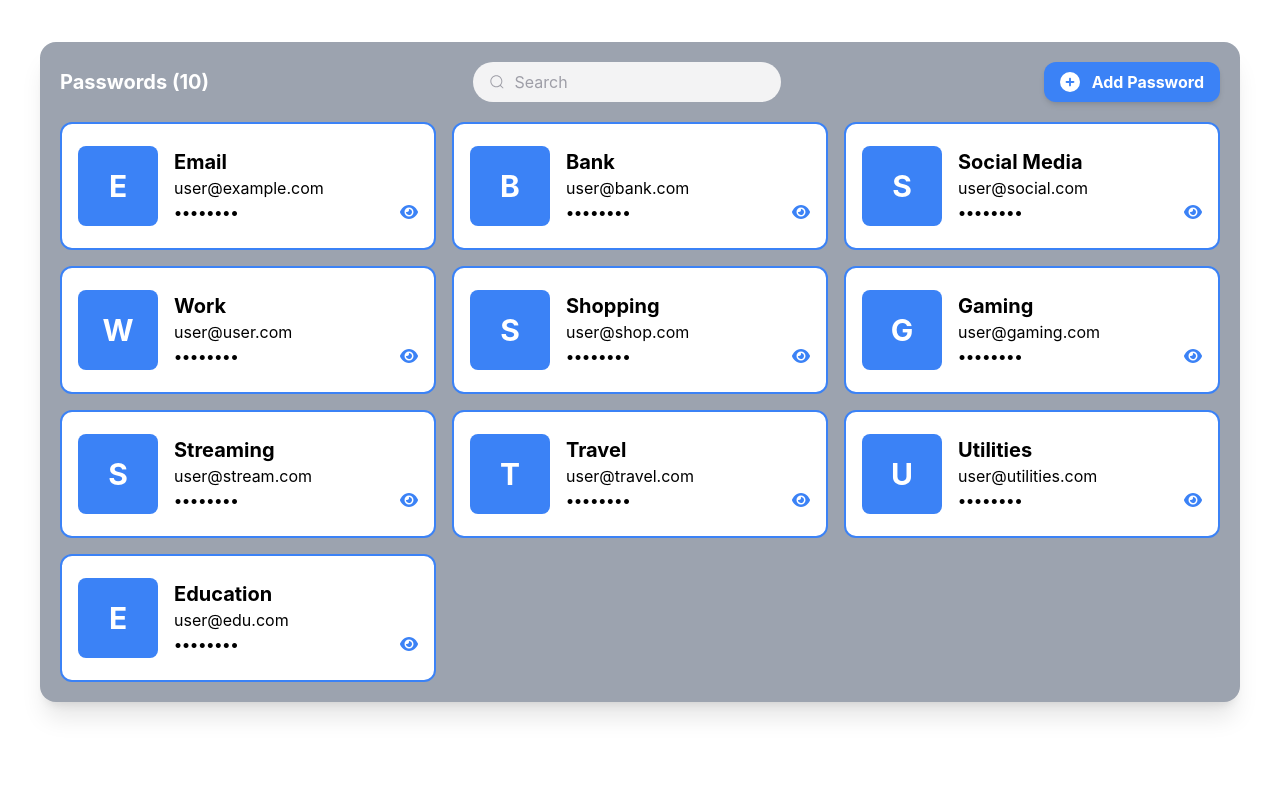
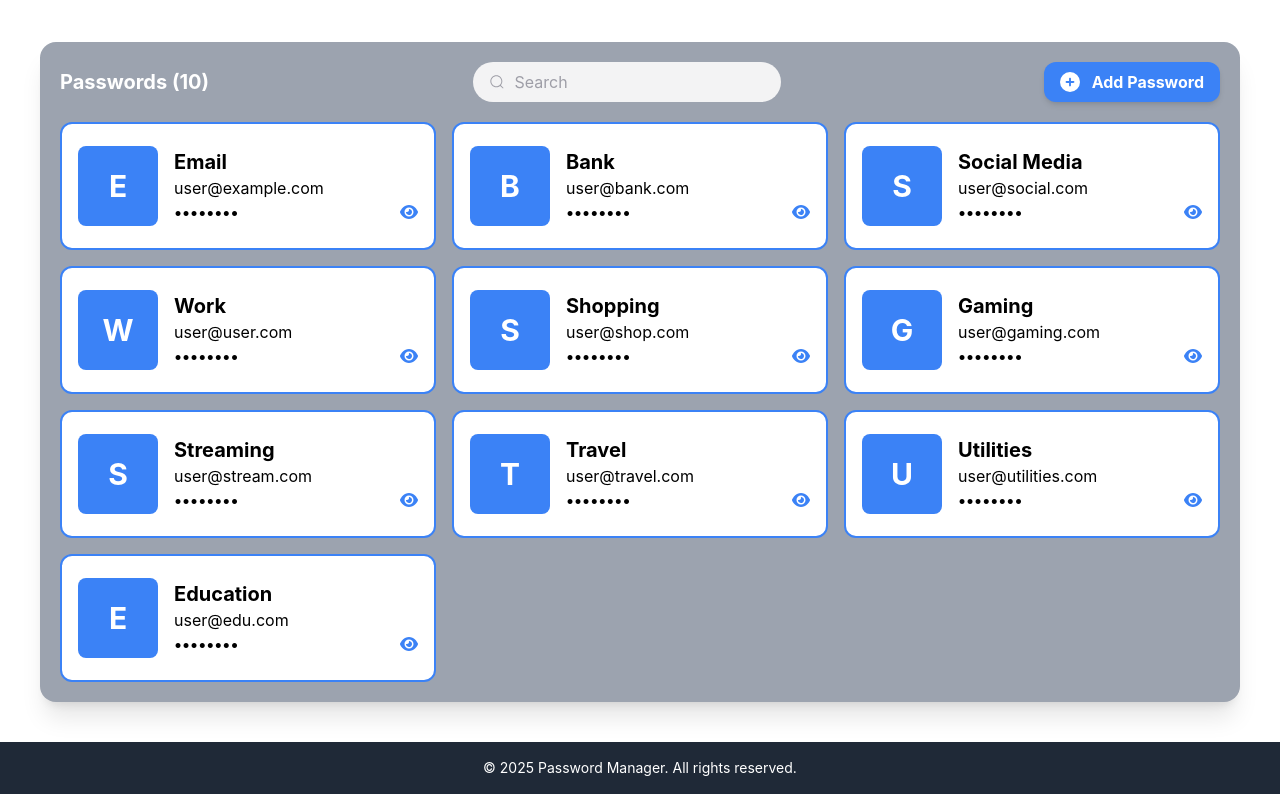
Before and after one commit to DavidBatoDev/gdg-flask-sj-client, a React (Vite) app in the folder password-mnger-client/: page / in a window 1280 px wide. Shown: the part 1468-2262 px from the top of the page. Before the commit the page ends 2210 px from the top, so only its background shows below. Built offline with nearby package versions, Linux system fonts and the light colour scheme.

Commit message:
feat: add Footer component to enhance app layout with copyright information

```diff
--- a/password-mnger-client/src/App.jsx
+++ b/password-mnger-client/src/App.jsx
@@ -5,6 +5,7 @@ import Passwords from './components/Password.jsx';
 import GeneratePassword from './components/GeneratePassword.jsx';
 import PasswordGeneratorText from './components/PasswordGeneratorText.jsx';
 import PasswordListText from './components/PasswordListText.jsx';
+import Footer from './components/Footer.jsx';
 
 const App = () => {
   const [passwords, setPasswords] = useState([
@@ -33,6 +34,7 @@ const App = () => {
       <GeneratePassword addPassword={addPassword} password={passwords} />
       <PasswordListText/>
       <Passwords addPassword={addPassword} passwords={passwords} />
+      <Footer/>
     </div>
   );
 }
--- /dev/null
+++ b/password-mnger-client/src/components/Footer.jsx
@@ -0,0 +1,13 @@
+import React from 'react';
+
+const Footer = () => {
+  return (
+    <footer className="w-full bg-gray-800 text-white py-4">
+      <div className="container mx-auto text-center">
+        <p className="text-sm">&copy; {new Date().getFullYear()} Password Manager. All rights reserved.</p>
+      </div>
+    </footer>
+  );
+}
+
+export default Footer;
```
